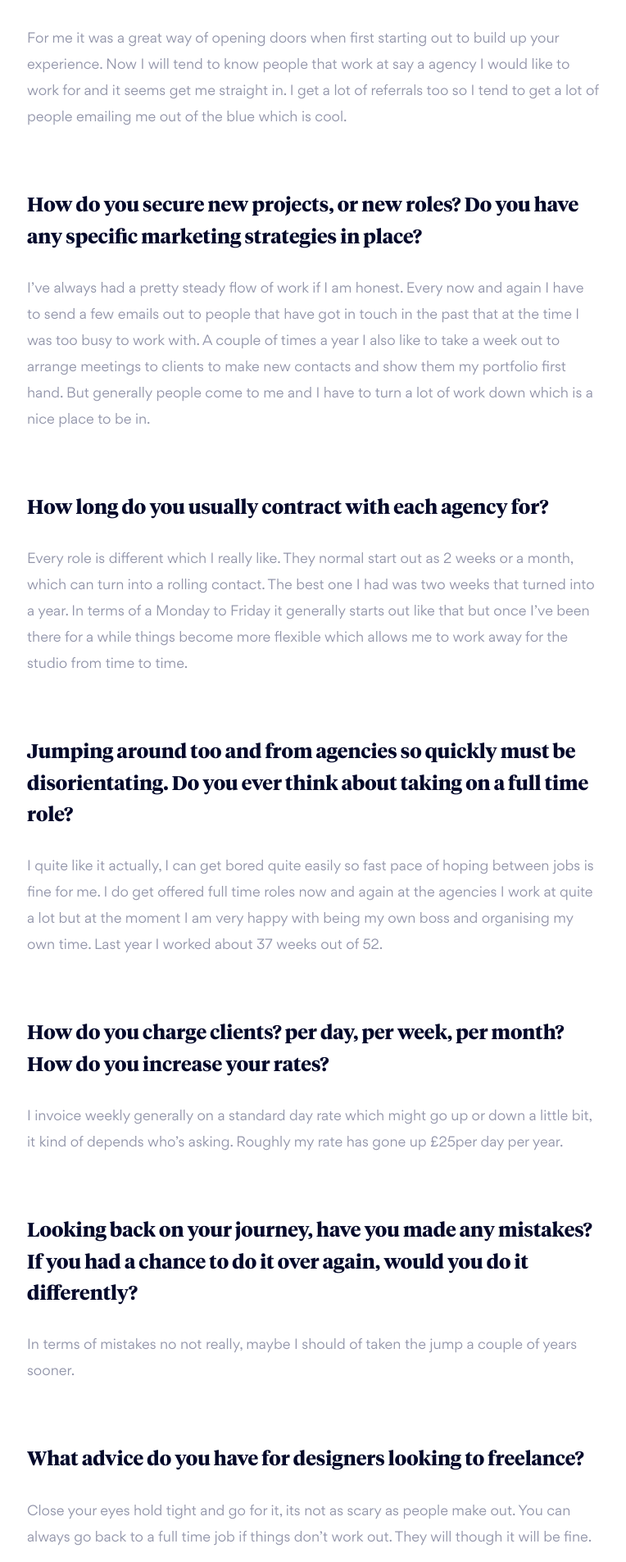
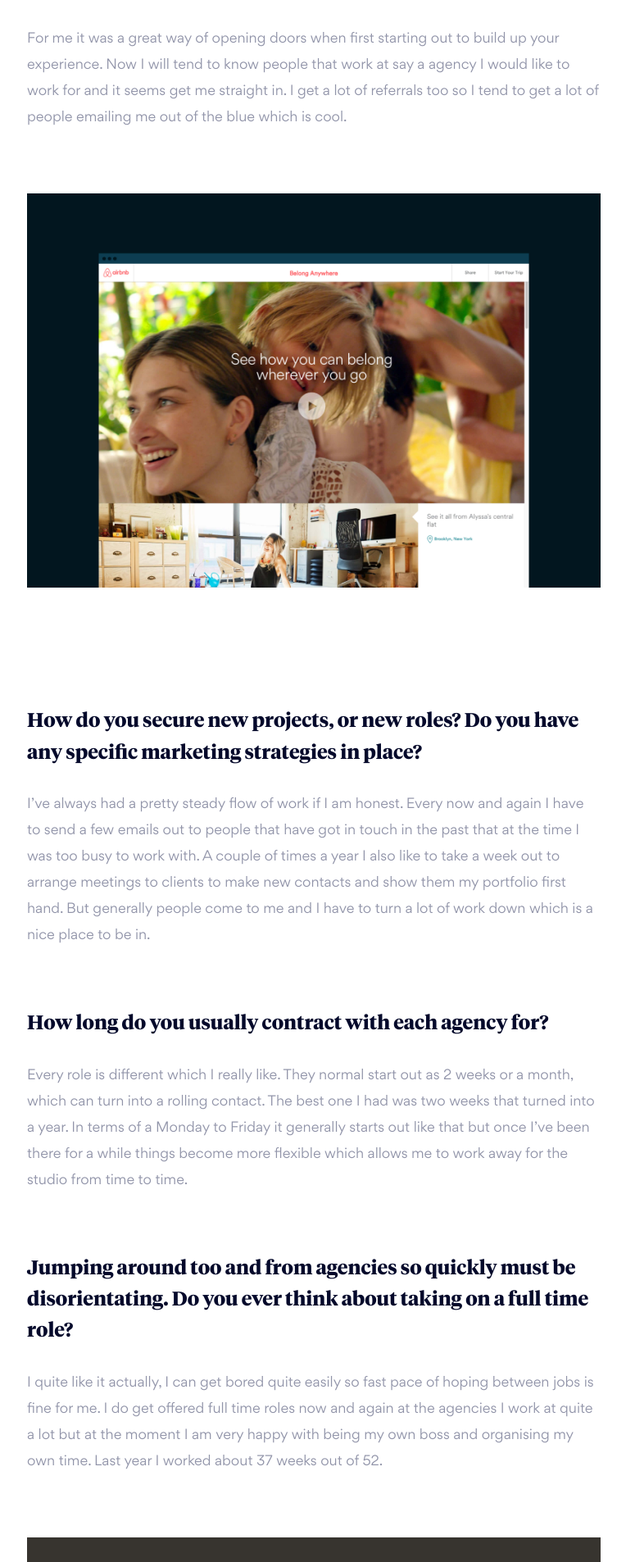
Before and after one commit to mattvernon/funemployed, a Jekyll site: the page built from _profiles/craig-jackson.markdown, in a window 1280 px wide. Shown: the part 4354-6260 px from the top of the page at 82% size, without its empty margins (257-1021 px from the left). Built offline with Jekyll 4.4.1, drawn with Linux system fonts in a browser that asks for light colours.

Commit message:
Updated Craig Jackson

```diff
--- a/_profiles/craig-jackson.markdown
+++ b/_profiles/craig-jackson.markdown
@@ -53,6 +53,8 @@ I think there are two types of freelancers, one’s that works direct with brand
 
 For me it was a great way of opening doors when first starting out to build up your experience. Now I will tend to know people that work at say a agency I would like to work for and it seems get me straight in. I get a lot of referrals too so I tend to get a lot of people emailing me out of the blue which is cool.
 
+![04_airbnb-75d182.jpg](/uploads/04_airbnb-75d182.jpg)
+
 ### How do you secure new projects, or new roles? Do you have any specific marketing strategies in place?
 
 I’ve always had a pretty steady flow of work if I am honest. Every now and again I have to send a few emails out to people that have got in touch in the past that at the time I was too busy to work with. A couple of times a year I also like to take a week out to arrange meetings to clients to make new contacts and show them my portfolio first hand. But generally people come to me and I have to turn a lot of work down which is a nice place to be in.
@@ -65,6 +67,8 @@ Every role is different which I really like. They normal start out as 2 weeks or
 
 I quite like it actually, I can get bored quite easily so fast pace of hoping between jobs is fine for me. I do get offered full time roles now and again at the agencies I work at quite a lot but at the moment I am very happy with being my own boss and organising my own time. Last year I worked about 37 weeks out of 52.
 
+![07_Guevara-2676a4.jpg](/uploads/07_Guevara-2676a4.jpg)
+
 ### How do you charge clients? per day, per week, per month? How do you increase your rates?
 
 I invoice weekly generally on a standard day rate which might go up or down a little bit, it kind of depends who’s asking. Roughly my rate has gone up £25per day per year.
```
Also changed, not shown: other parts of _profiles/craig-jackson.markdown (+4 -0 lines).
